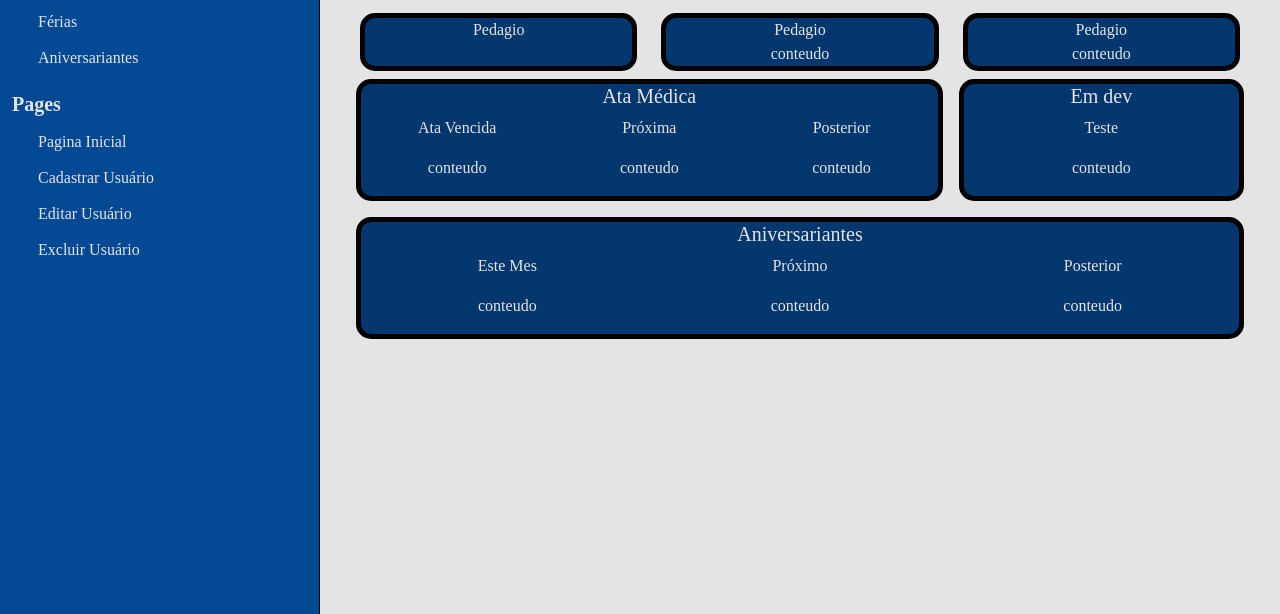
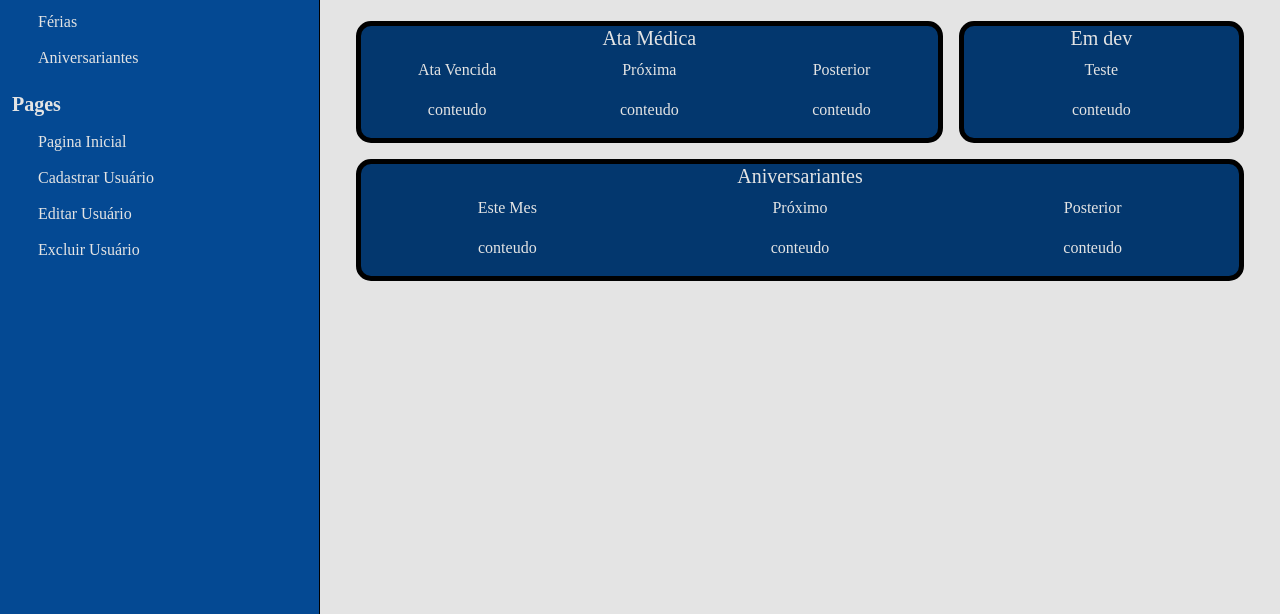
Before and after one commit to MitchelMathias/Projeto_Dachery, a website: page dev/pag01.html in a window 1280 px wide. Shown: the part 186-800 px from the top of the page. Drawn offline with nearby package versions, Linux system fonts and the light colour scheme.

Commit message:
funcionando

```diff
--- a/dev/pag01.html
+++ b/dev/pag01.html
@@ -112,29 +112,6 @@
                 <h1>Overview</h1>
                 <p class="text-end">Today</p>
                 <article class="container_dashbord row m-auto">
-                    <section class="pedagio mb-3 mb-md-0 col-md-4">
-                        <div class="text-center ">
-                            <p>Pedagio</p>
-                            <div id="recebe_pedagio_1">
-                            </div>
-                        </div>
-                    </section>
-                    <section class="pedagio mb-3 mb-md-0 col-md-4">
-                        <div class="text-center">
-                            <p>Pedagio</p>
-                            <div id="recebe_pedagio_2">
-                                <p>conteudo</p>
-                            </div>
-                        </div>
-                    </section>
-                    <section class="pedagio mb-3 mb-md-0 col-md-4">
-                        <div class="text-center">
-                            <p>Pedagio</p>
-                            <div id="recebe_pedagio_3">
-                                <p>conteudo</p>
-                            </div>
-                        </div>
-                    </section>
                     <section class="container_atas col-md-8 p-2">
                         <div class="atas_medicas text-center">
                             <h5>Ata Médica</h5>
--- a/dev/scripts/adicionar_editar_excluir.js
+++ b/dev/scripts/adicionar_editar_excluir.js
@@ -90,7 +90,7 @@ async function consultaDel() {
     }
 }
 
-async function deletando(){
+async function deletando(alertt = true){
 
     const checkboxes = document.querySelectorAll('input[type="checkbox"]:checked');
     const ids = [];
@@ -107,7 +107,9 @@ async function deletando(){
 
     const retorno = await response.json()
     if(retorno == 'ok'){
-        alert('Excluido com Sucesso')
+        if(alertt){
+            alert('Usuario Excluido com sucesso')
+        }
         await consulta()
     }
 }
@@ -124,7 +126,9 @@ document.getElementById('cadastrando').addEventListener('submit',async (e)=>{
 document.getElementById('consultando').addEventListener('submit', async (e)=>{
     e.preventDefault()
     await consulta()
+
 })
+
 document.getElementById('consultando_del').addEventListener('submit', async (e)=>{
     e.preventDefault()
     await consultaDel()
@@ -158,5 +162,7 @@ document.getElementById('editando').onclick = async () => {
             document.getElementById('ultima_ata').value = ata;
         });
     }
-    await deletando()
+    await deletando(false)
+
+
 }
--- a/package.json
+++ b/package.json
@@ -29,6 +29,7 @@
     "grunt-contrib-watch": "^1.1.0",
     "grunt-replace": "^2.0.2",
     "mysql": "^2.18.1",
+    "mysql2": "^3.14.1",
     "nodemailer": "^7.0.3"
   }
 }
--- a/src/scripts/server.js
+++ b/src/scripts/server.js
@@ -14,6 +14,7 @@ const connection = mysql.createPool({
     database: 'dachery01',
     connectionLimit: 10
 });
+
 
 app.post('/email', async (req, res) => {
     try {
@@ -107,7 +108,4 @@ app.post('/deletando',(req,res)=>{
     })
 })
 
-
-
-
 app.listen(3001, () => console.log('API na porta 3001'));
```
Also changed, not shown: src/paginas/pag01.html (+0 -23 lines), src/scripts/adicionar_editar_excluir.js (+8 -3 lines), dev/scripts/tratamento.js (added), 1 other file.
